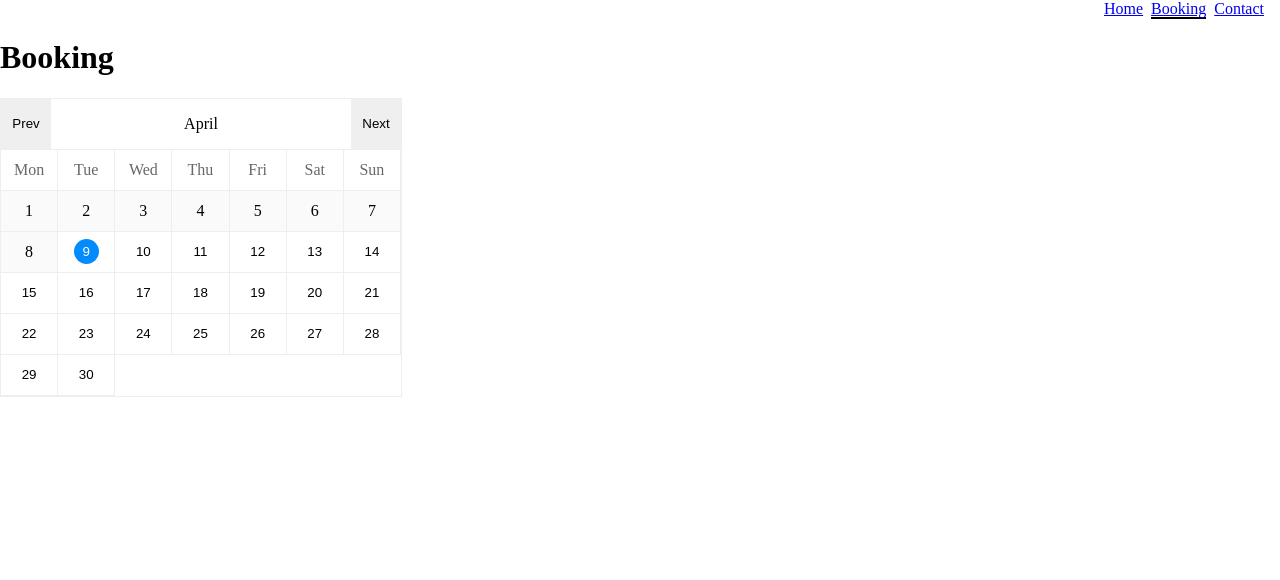
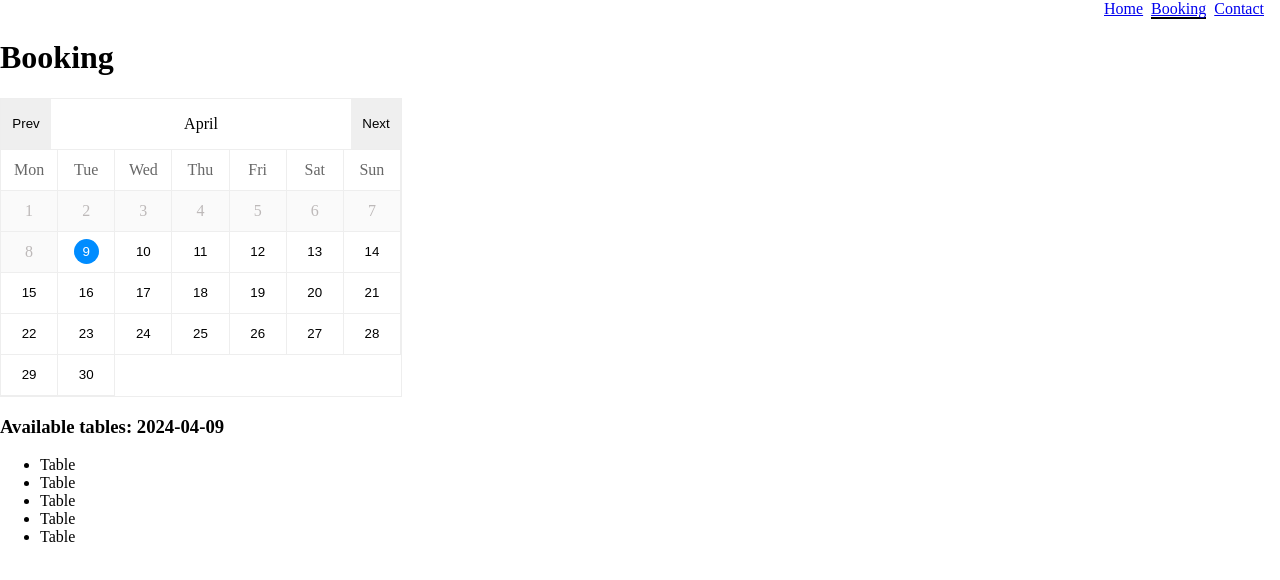
Before and after one commit to ninetales/BCU23D-React-Restaurant-App, a React (Vite) app in the folder therestaurant/: page /booking in a window 1280 px wide. Shown: the top 580 px of the page. Built offline with nearby package versions, Linux system fonts and the light colour scheme.

Commit message:
feat(booking): added general logic
style: added some fundamental styling

```diff
--- a/therestaurant/src/assets/styles/components/_Calendar.scss
+++ b/therestaurant/src/assets/styles/components/_Calendar.scss
@@ -86,5 +86,6 @@
 
     &__inactive {
         background-color: #fafafa;
+        color: #bdb9b9;
     }
 }
--- a/therestaurant/src/components/booking/BookingApp.jsx
+++ b/therestaurant/src/components/booking/BookingApp.jsx
@@ -1,15 +1,51 @@
-import React from 'react';
+import React, { useEffect, useState } from 'react';
 import { CalendarApp } from '../calendar/CalendarApp';
 
 export const BookingApp = () => {
+  const currentDate = new Date(
+    Date.UTC(
+      new Date().getFullYear(),
+      new Date().getMonth(),
+      new Date().getDate()
+    )
+  )
+    .toISOString()
+    .slice(0, 10);
+  const [dateAvailability, setDateAvailability] = useState(currentDate);
+
+  const temp = [
+    {
+      time: '18:00',
+      date: '2024-04-04',
+    },
+  ];
+
+  useEffect(() => {
+    listTables();
+  }, [dateAvailability]);
+
   const checkAvailability = (date) => {
-    console.log('checking date', date);
+    setDateAvailability(date);
+  };
+
+  const listTables = () => {
+    console.log('listing tables');
   };
 
   return (
     <div className="booking-app">
       <form action="" className="booking-form">
         <CalendarApp checkAvailability={checkAvailability} />
+        <div className="tables">
+          <h3>Available tables: {dateAvailability}</h3>
+          <ul className="tables-list">
+            <li>Table</li>
+            <li>Table</li>
+            <li>Table</li>
+            <li>Table</li>
+            <li>Table</li>
+          </ul>
+        </div>
       </form>
     </div>
   );
```
Also changed, not shown: therestaurant/src/assets/styles/style.css (+1 -1 lines), therestaurant/src/assets/styles/layout/_layout.scss (line endings or trailing spaces), 1 other file (tests, documents, lock files or other folders).
